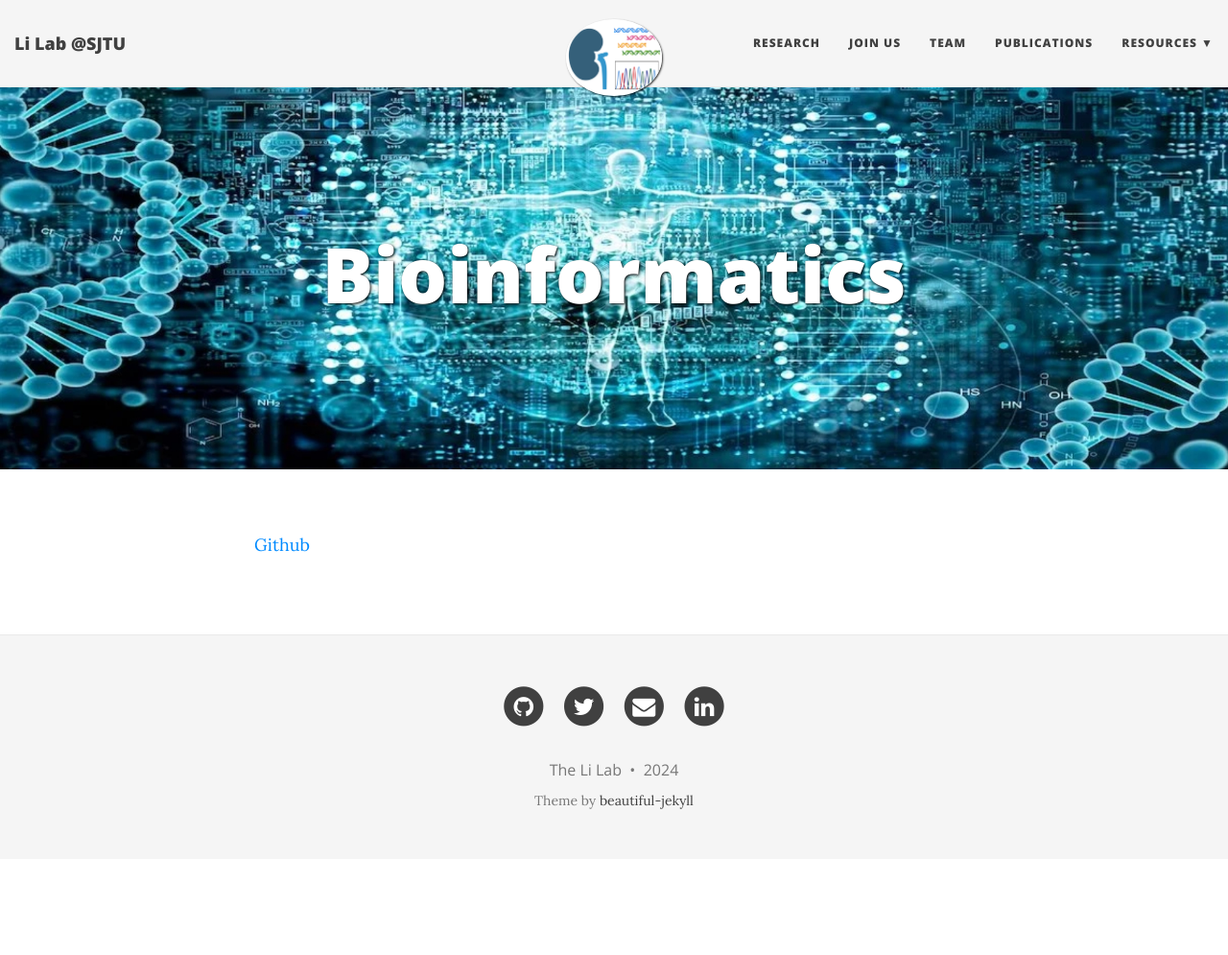
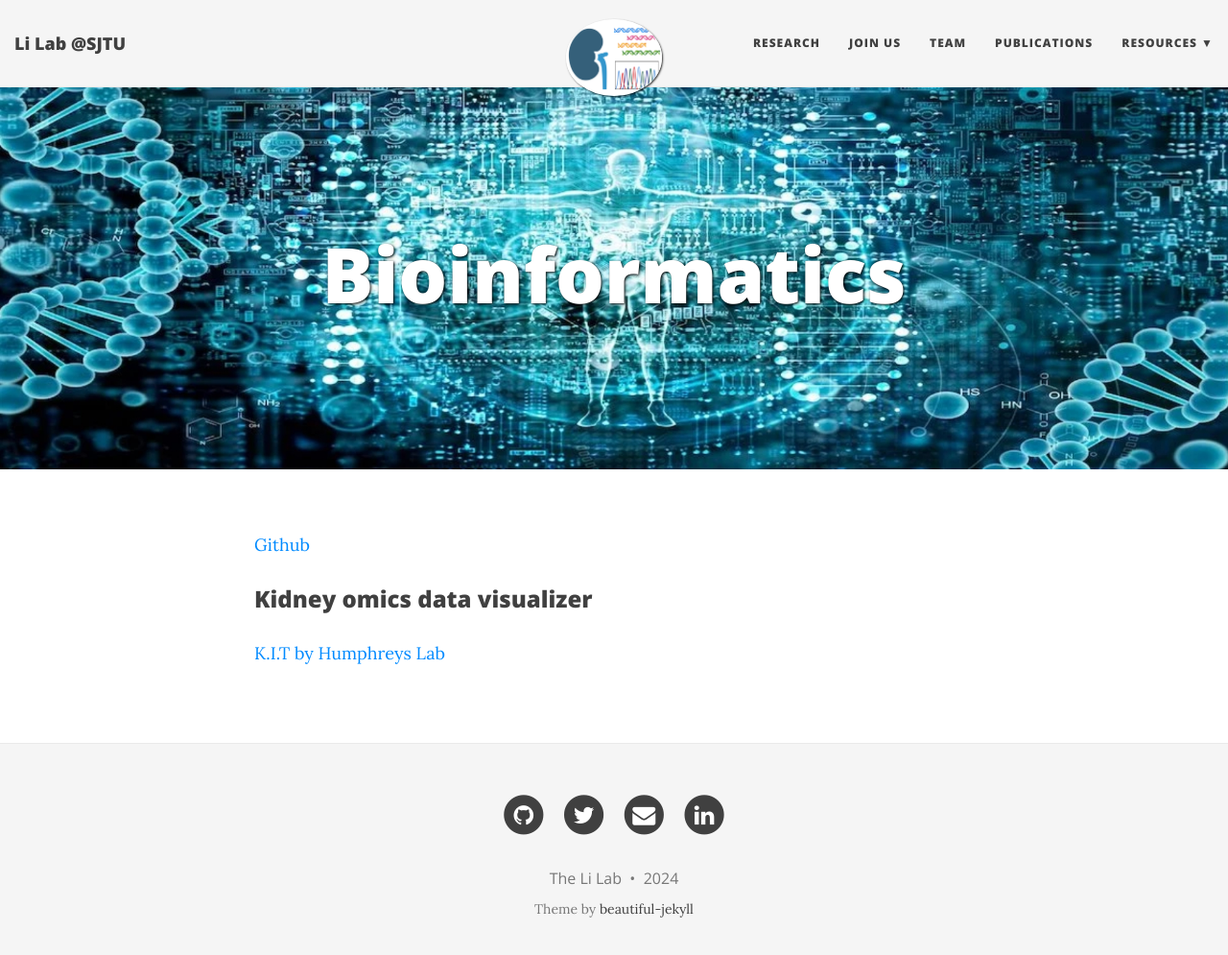
Before and after one commit to TheLiLab/thelilab.github.io, a Jekyll site: the page built from drylab.md, in a window 1280 px wide and 1008 px high. Shown: the top 995 px of the window at 96% size. Built offline with Jekyll 4.4.1, drawn with Linux system fonts in a browser that asks for light colours; nearby versions of some CDN libraries.

Commit message:
Update drylab.md

```diff
--- a/drylab.md
+++ b/drylab.md
@@ -9,3 +9,6 @@ bigimg:
 
 
 [Github](https://github.com/HaikuoLi)
+
+### Kidney omics data visualizer
+[K.I.T by Humphreys Lab](https://humphreyslab.com/SingleCell/)<br>
```
